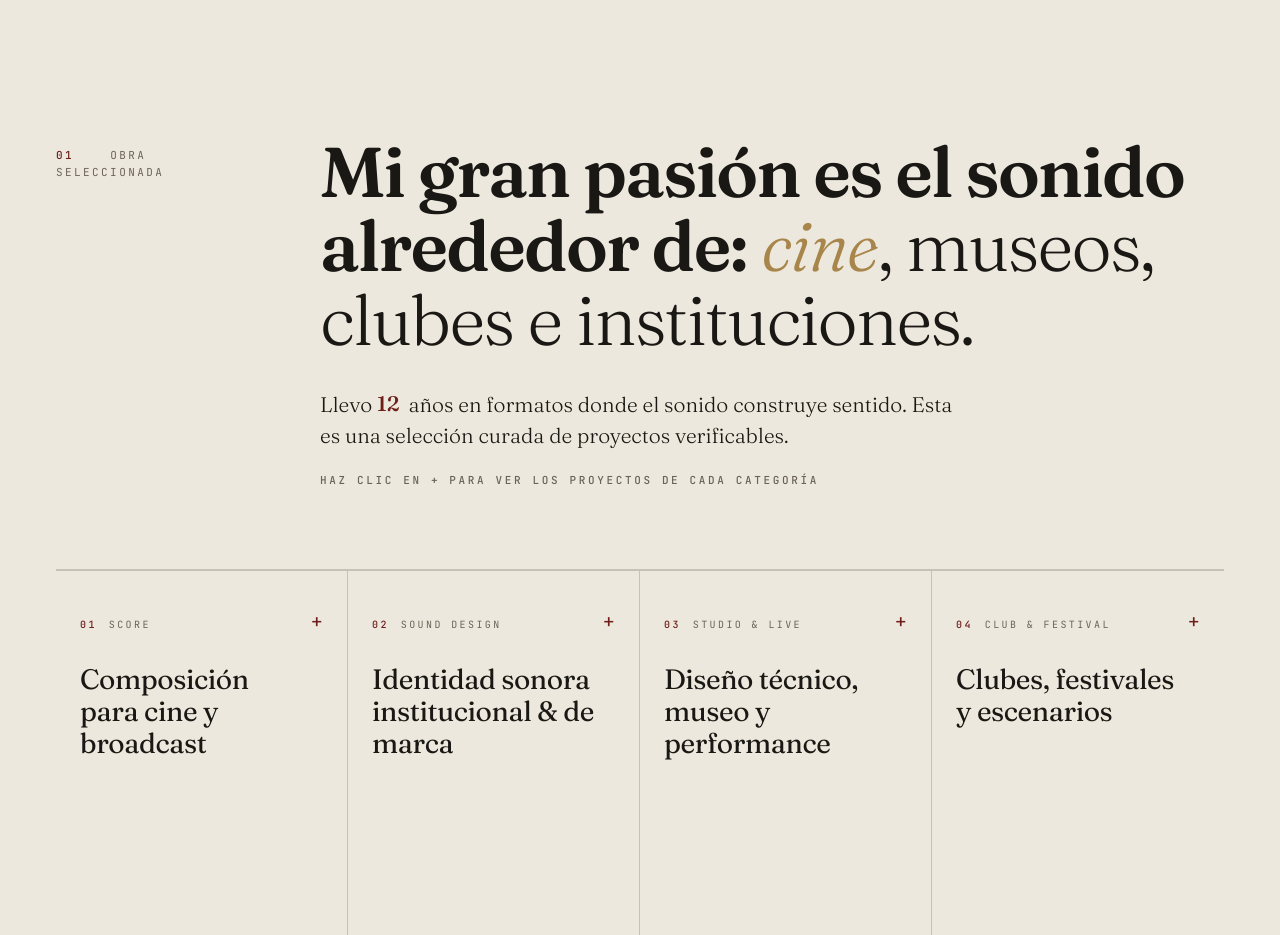
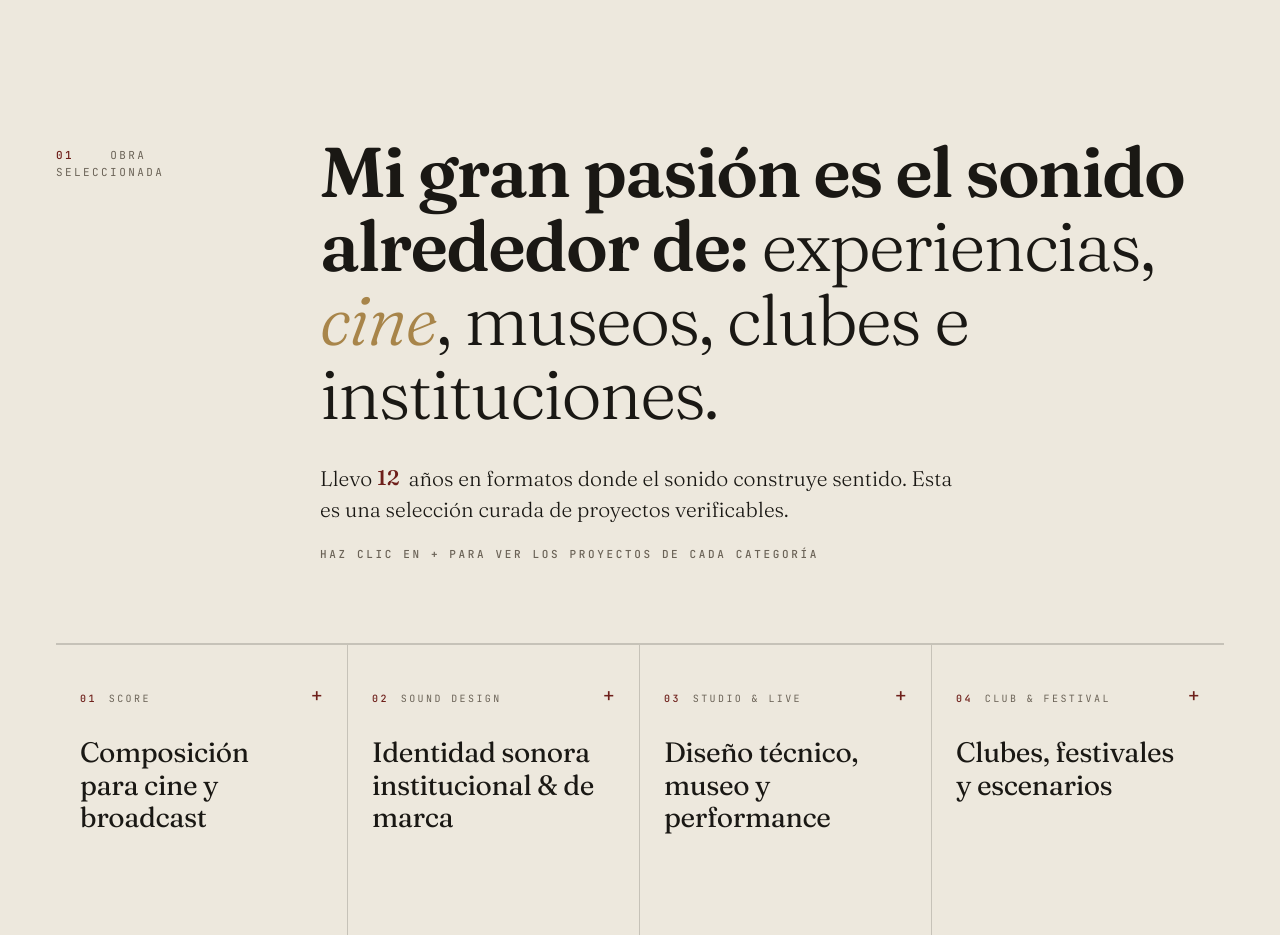
Before and after one commit to infomexikocolectivo-afk/cesardelpino, an Astro site: page / in a window 1280 px wide. Shown: the part 1060-1995 px from the top of the page. Built offline with nearby package versions, Linux system fonts and the light colour scheme; Astro itself is replaced by a stand-in of ours.

Commit message:
obra: añadir experiencias al copy

```diff
--- a/src/pages/index.astro
+++ b/src/pages/index.astro
@@ -137,7 +137,7 @@ const pageDescription = 'César Del Pino — Sonic Anthropologist. Sound Artist
         <span class="num">01</span> &nbsp;&nbsp; Obra seleccionada
       </div>
       <div class="section-title-wrap">
-        <h2 class="section-title"><b>Mi gran pasión es el sonido alrededor de:</b> <em>cine</em>, museos, clubes e instituciones.</h2>
+        <h2 class="section-title"><b>Mi gran pasión es el sonido alrededor de:</b> experiencias, <em>cine</em>, museos, clubes e instituciones.</h2>
         <p class="section-intro">
           Llevo <span class="year-counter" aria-label="12"><span class="ynum-spacer">12</span><span class="ynum" style="--y:0">9</span><span class="ynum" style="--y:1">10</span><span class="ynum" style="--y:2">11</span><span class="ynum" style="--y:3">12</span></span> años en formatos donde el sonido construye sentido. Esta es una selección curada de proyectos verificables.
         </p>
```
